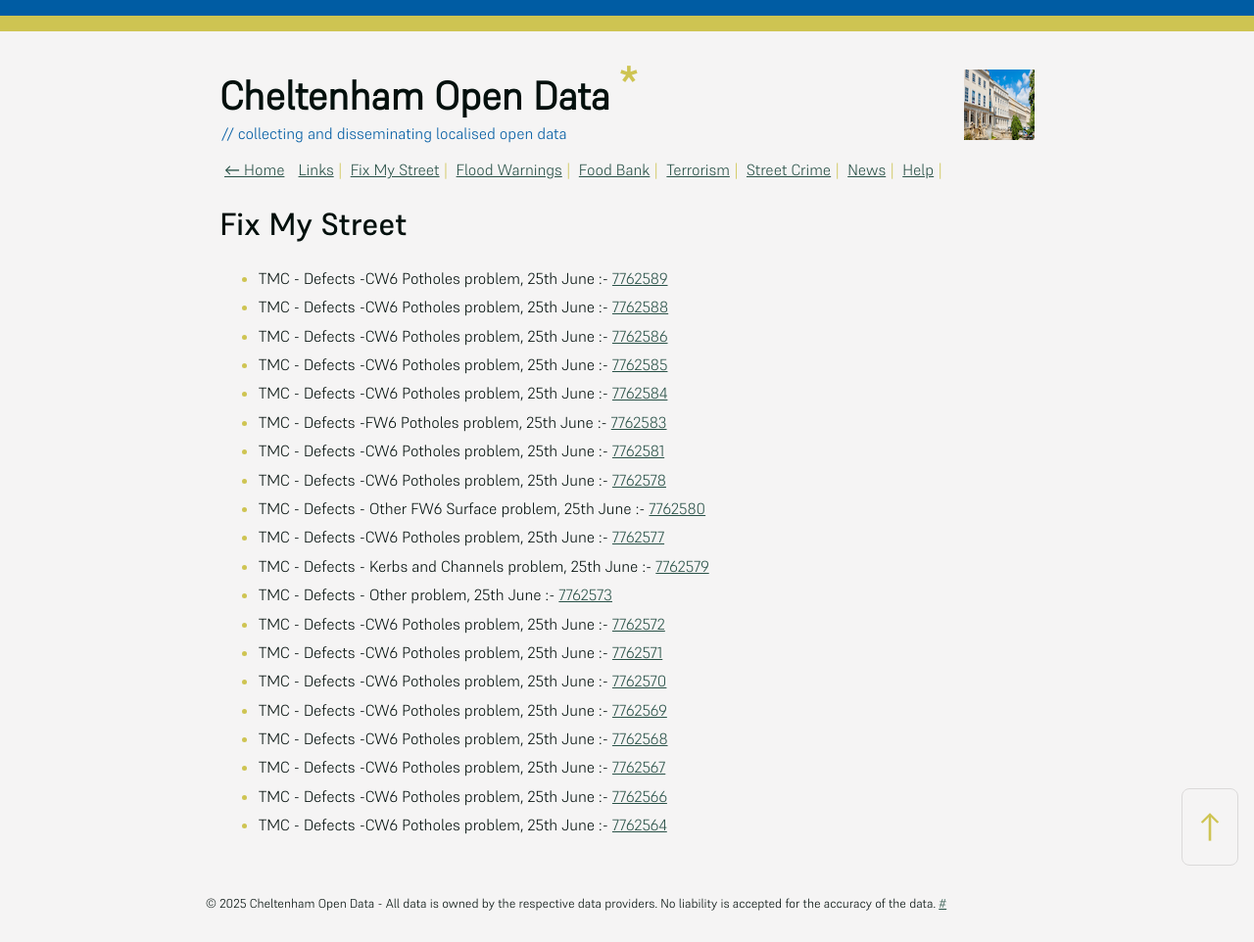
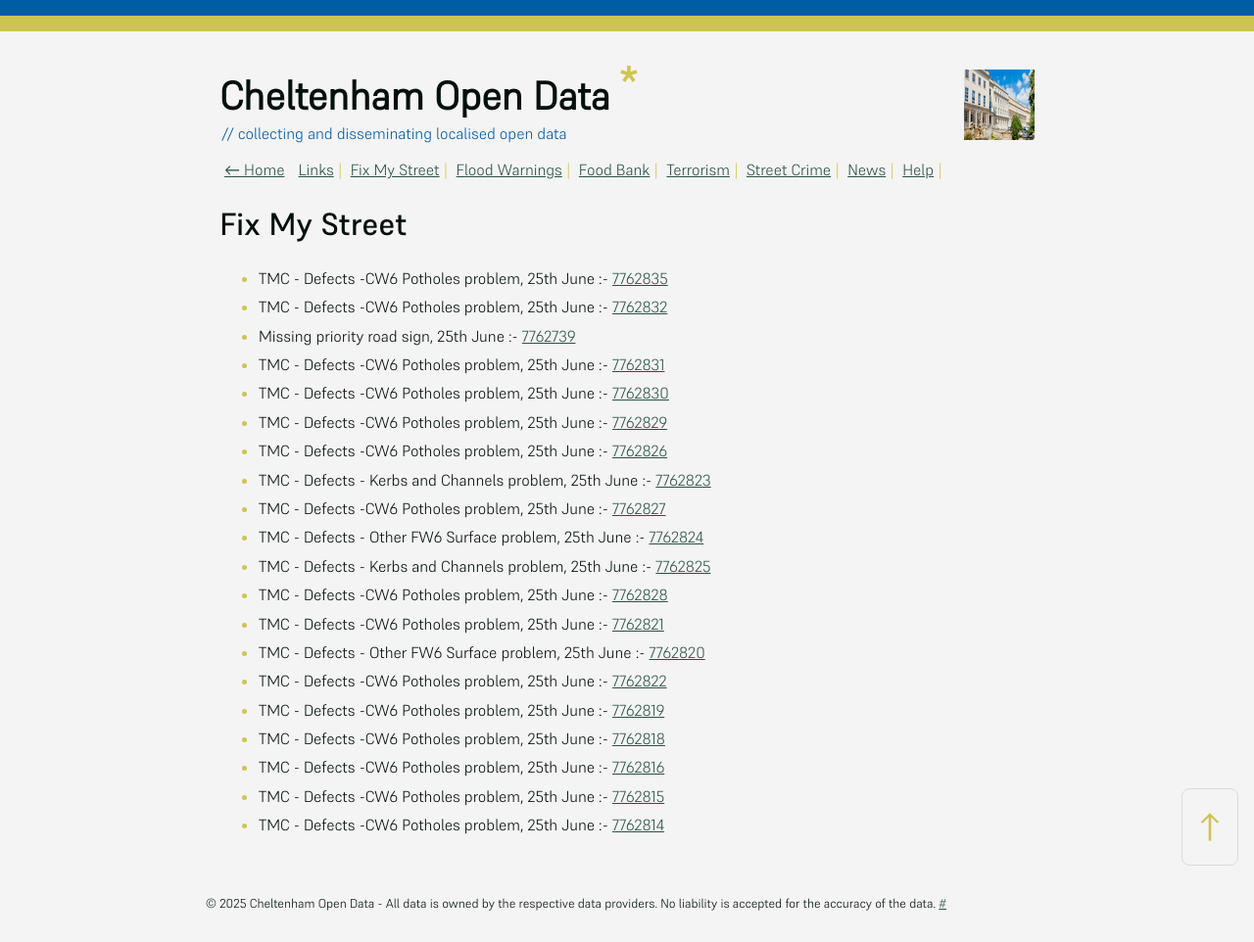
Before and after one commit to mat-0/cheltenham-open-data, a Jekyll site: the page built from _pages/fix-my-street.md, in a window 1280 px wide. Shown: the whole page at 98% size. Built offline with Jekyll 4.4.1, drawn with Linux system fonts in a browser that asks for light colours.

Commit message:
Updated 2025-06-25 13:59:06

```diff
--- a/_pages/fix-my-street.md
+++ b/_pages/fix-my-street.md
@@ -9,25 +9,25 @@ permalink: /fix-my-street
 
 <!-- fix_marker starts -->
 
-- TMC - Defects -CW6 Potholes  problem, 25th June :- [7762589](https://www.fixmystreet.com/report/7762589)
-- TMC - Defects -CW6 Potholes  problem, 25th June :- [7762588](https://www.fixmystreet.com/report/7762588)
-- TMC - Defects -CW6 Potholes  problem, 25th June :- [7762586](https://www.fixmystreet.com/report/7762586)
-- TMC - Defects -CW6 Potholes  problem, 25th June :- [7762585](https://www.fixmystreet.com/report/7762585)
-- TMC - Defects -CW6 Potholes  problem, 25th June :- [7762584](https://www.fixmystreet.com/report/7762584)
-- TMC - Defects -FW6 Potholes problem, 25th June :- [7762583](https://www.fixmystreet.com/report/7762583)
-- TMC - Defects -CW6 Potholes  problem, 25th June :- [7762581](https://www.fixmystreet.com/report/7762581)
-- TMC - Defects -CW6 Potholes  problem, 25th June :- [7762578](https://www.fixmystreet.com/report/7762578)
-- TMC - Defects - Other FW6  Surface problem, 25th June :- [7762580](https://www.fixmystreet.com/report/7762580)
-- TMC - Defects -CW6 Potholes  problem, 25th June :- [7762577](https://www.fixmystreet.com/report/7762577)
-- TMC - Defects - Kerbs and Channels problem, 25th June :- [7762579](https://www.fixmystreet.com/report/7762579)
-- TMC - Defects - Other problem, 25th June :- [7762573](https://www.fixmystreet.com/report/7762573)
-- TMC - Defects -CW6 Potholes  problem, 25th June :- [7762572](https://www.fixmystreet.com/report/7762572)
-- TMC - Defects -CW6 Potholes  problem, 25th June :- [7762571](https://www.fixmystreet.com/report/7762571)
-- TMC - Defects -CW6 Potholes  problem, 25th June :- [7762570](https://www.fixmystreet.com/report/7762570)
-- TMC - Defects -CW6 Potholes  problem, 25th June :- [7762569](https://www.fixmystreet.com/report/7762569)
-- TMC - Defects -CW6 Potholes  problem, 25th June :- [7762568](https://www.fixmystreet.com/report/7762568)
-- TMC - Defects -CW6 Potholes  problem, 25th June :- [7762567](https://www.fixmystreet.com/report/7762567)
-- TMC - Defects -CW6 Potholes  problem, 25th June :- [7762566](https://www.fixmystreet.com/report/7762566)
-- TMC - Defects -CW6 Potholes  problem, 25th June :- [7762564](https://www.fixmystreet.com/report/7762564)
+- TMC - Defects -CW6 Potholes  problem, 25th June :- [7762835](https://www.fixmystreet.com/report/7762835)
+- TMC - Defects -CW6 Potholes  problem, 25th June :- [7762832](https://www.fixmystreet.com/report/7762832)
+- Missing priority road sign, 25th June :- [7762739](https://www.fixmystreet.com/report/7762739)
+- TMC - Defects -CW6 Potholes  problem, 25th June :- [7762831](https://www.fixmystreet.com/report/7762831)
+- TMC - Defects -CW6 Potholes  problem, 25th June :- [7762830](https://www.fixmystreet.com/report/7762830)
+- TMC - Defects -CW6 Potholes  problem, 25th June :- [7762829](https://www.fixmystreet.com/report/7762829)
+- TMC - Defects -CW6 Potholes  problem, 25th June :- [7762826](https://www.fixmystreet.com/report/7762826)
+- TMC - Defects - Kerbs and Channels problem, 25th June :- [7762823](https://www.fixmystreet.com/report/7762823)
+- TMC - Defects -CW6 Potholes  problem, 25th June :- [7762827](https://www.fixmystreet.com/report/7762827)
+- TMC - Defects - Other FW6  Surface problem, 25th June :- [7762824](https://www.fixmystreet.com/report/7762824)
+- TMC - Defects - Kerbs and Channels problem, 25th June :- [7762825](https://www.fixmystreet.com/report/7762825)
+- TMC - Defects -CW6 Potholes  problem, 25th June :- [7762828](https://www.fixmystreet.com/report/7762828)
+- TMC - Defects -CW6 Potholes  problem, 25th June :- [7762821](https://www.fixmystreet.com/report/7762821)
+- TMC - Defects - Other FW6  Surface problem, 25th June :- [7762820](https://www.fixmystreet.com/report/7762820)
+- TMC - Defects -CW6 Potholes  problem, 25th June :- [7762822](https://www.fixmystreet.com/report/7762822)
+- TMC - Defects -CW6 Potholes  problem, 25th June :- [7762819](https://www.fixmystreet.com/report/7762819)
+- TMC - Defects -CW6 Potholes  problem, 25th June :- [7762818](https://www.fixmystreet.com/report/7762818)
+- TMC - Defects -CW6 Potholes  problem, 25th June :- [7762816](https://www.fixmystreet.com/report/7762816)
+- TMC - Defects -CW6 Potholes  problem, 25th June :- [7762815](https://www.fixmystreet.com/report/7762815)
+- TMC - Defects -CW6 Potholes  problem, 25th June :- [7762814](https://www.fixmystreet.com/report/7762814)
 
 <!-- fix_marker ends -->
```
Also changed, not shown: _data/flood.json (+4 -4 lines), _pages/news.md (+8 -8 lines), index.md (+5 -5 lines).
